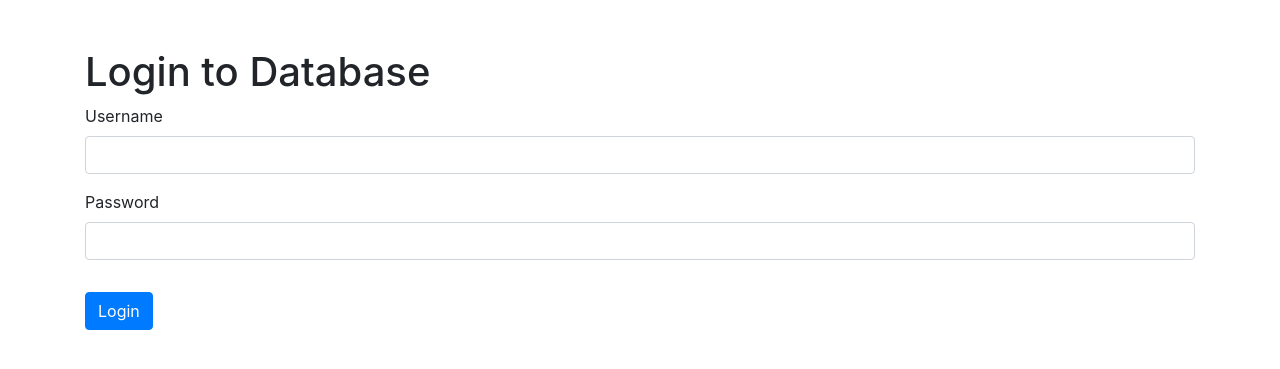
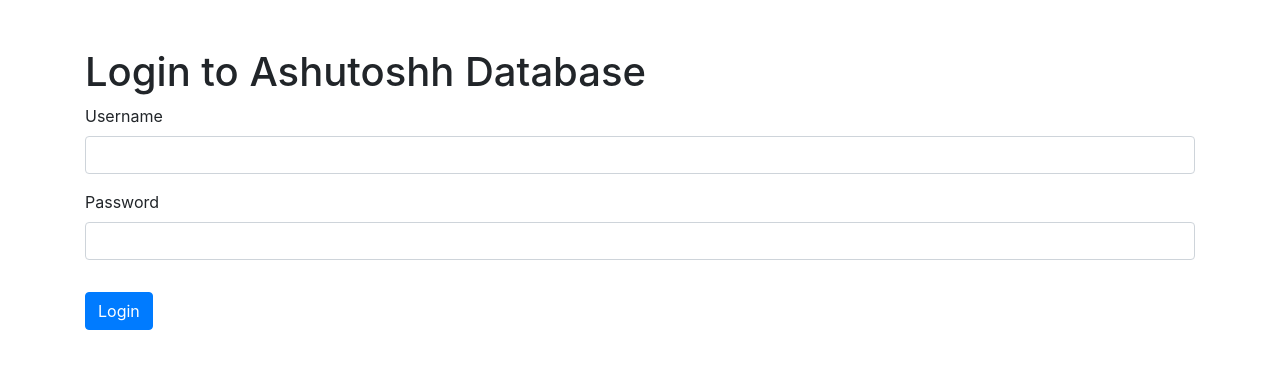
Before and after one commit to redashu/ashu_unisys_flaskMysql, a Flask app: page / in a window 1280 px wide. Shown: the top 369 px of the page. Run offline with Flask 2, Linux system fonts and the light colour scheme; some libraries are stand-ins or nearby versions.

Commit message:
code change in template index.html

```diff
--- a/templates/index.html
+++ b/templates/index.html
@@ -8,7 +8,7 @@
 </head>
 <body>
     <div class="container">
-        <h1 class="mt-5">Login to Database</h1>
+        <h1 class="mt-5">Login to Ashutoshh Database</h1>
         <form method="post" action="{{ url_for('login') }}">
             <div class="form-group">
                 <label for="username">Username</label>
```
Also changed, not shown: 1 other file.
